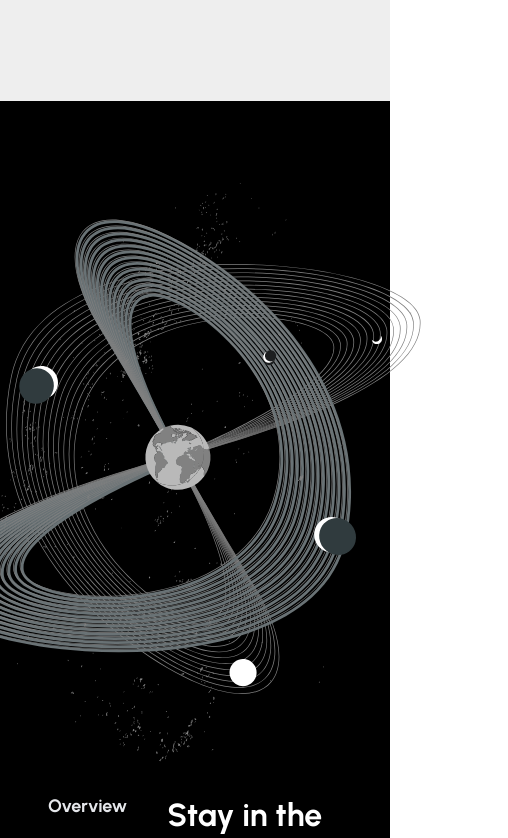
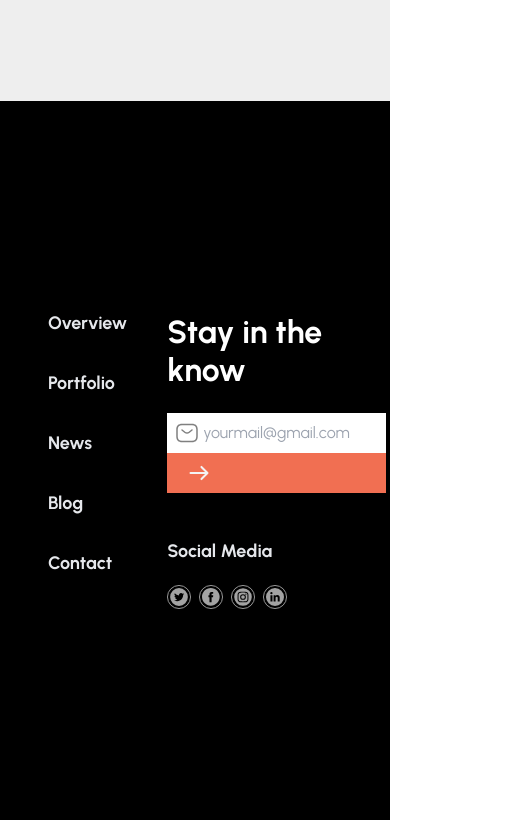
Before and after one commit to PirAdnan1/sharecentury, a Next.js app: page / in a window 390 px wide. Shown: the part 5340-6178 px from the top of the page, 508 px wide, since content can reach past the window. Built offline with nearby package versions, Linux system fonts and the light colour scheme.

Commit message:
fixed logo

```diff
--- a/src/components/Footer.jsx
+++ b/src/components/Footer.jsx
@@ -17,7 +17,7 @@ function Footer() {
   return (
     <div className="bg-black py-6">
       <Container>
-        <div className="flex md:flex-row flex-col justify-center items-center">
+        <div className="flex flex-row  justify-center items-center">
           <FooterLogo />
           <div className="flex">
             <div className="text-lg leading-5 font-bold flex flex-col ml-14 gap-10 text-gray-200">
```
